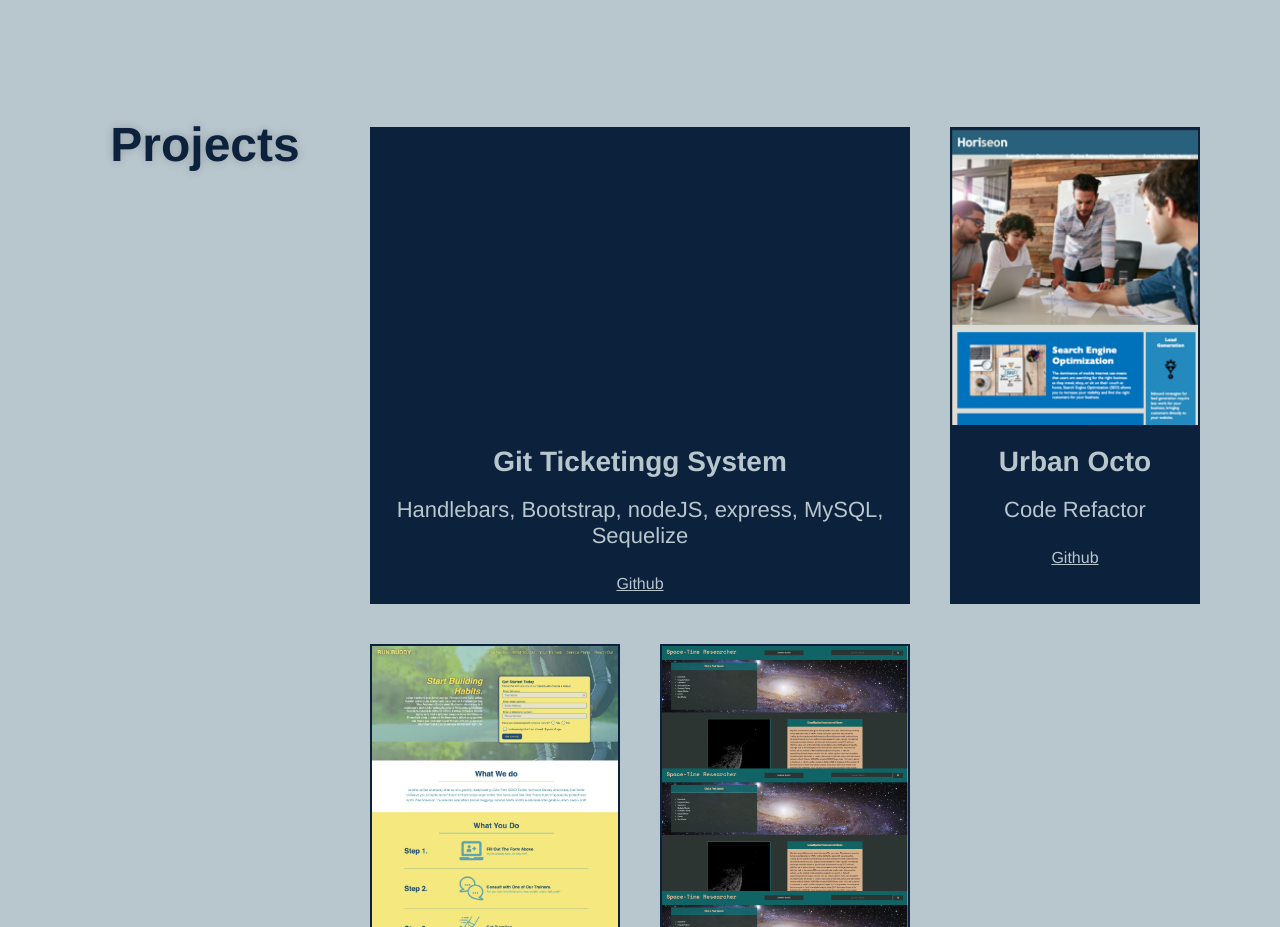
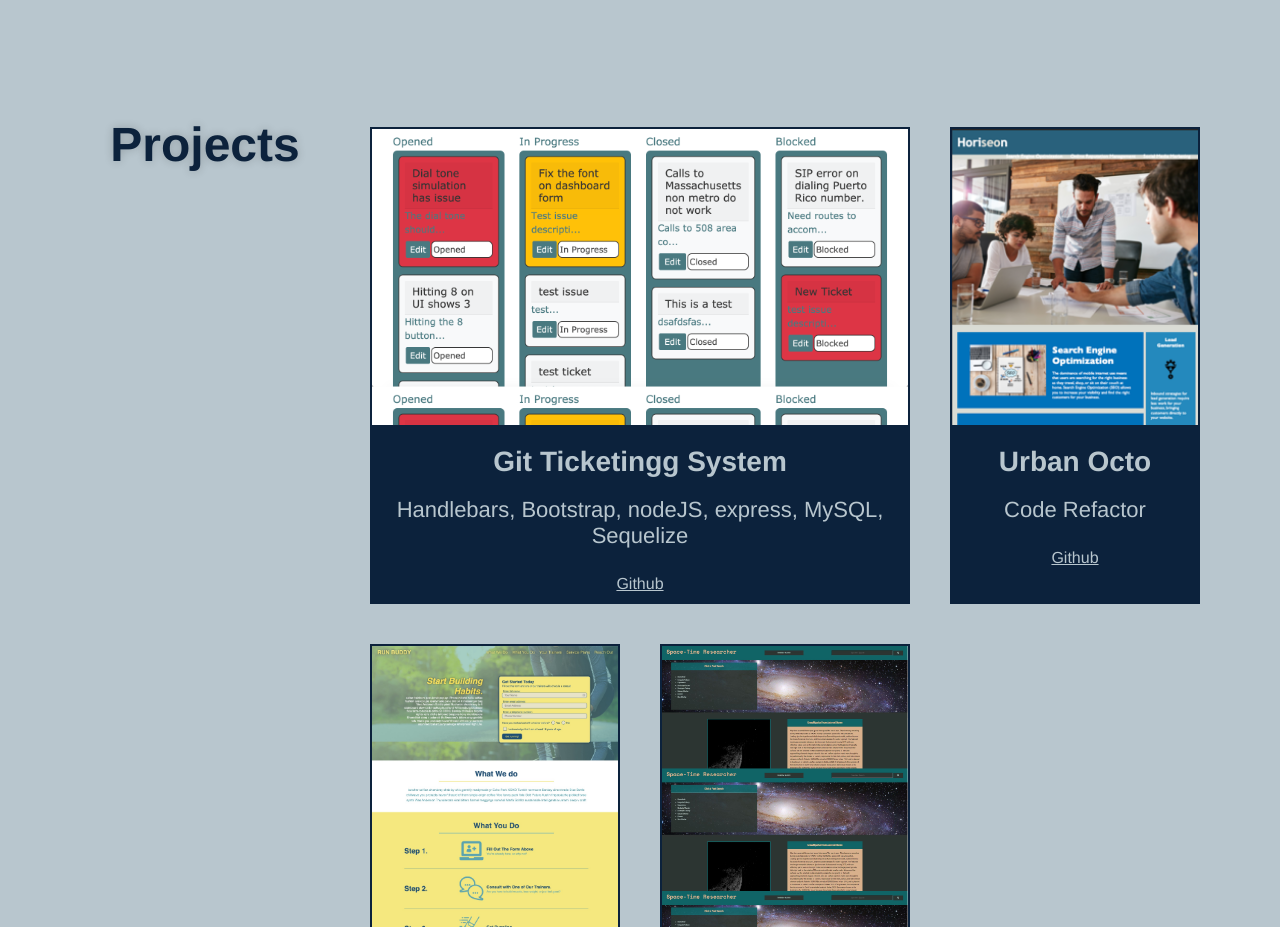
Before and after one commit to heather-everton/portfolio, a plain HTML site: page index.html in a window 1280 px wide. Shown: the part 940-1867 px from the top of the page. Drawn offline with Linux system fonts and the light colour scheme.

Commit message:
Update style.css

```diff
--- a/assets/style.css
+++ b/assets/style.css
@@ -245,7 +245,7 @@ article:nth-child(1) {
     background-image: url(./images/SpaceTime.JPG);
 }
 
-.project- {
+.project-5 {
     background-image: url(./images/dashboard.png);
 }
 
```
